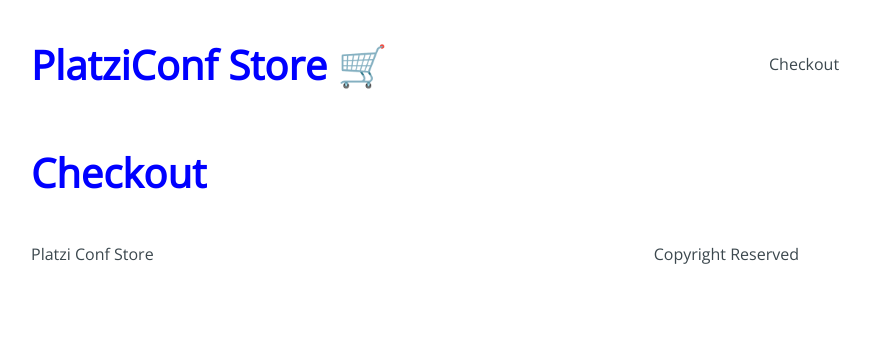
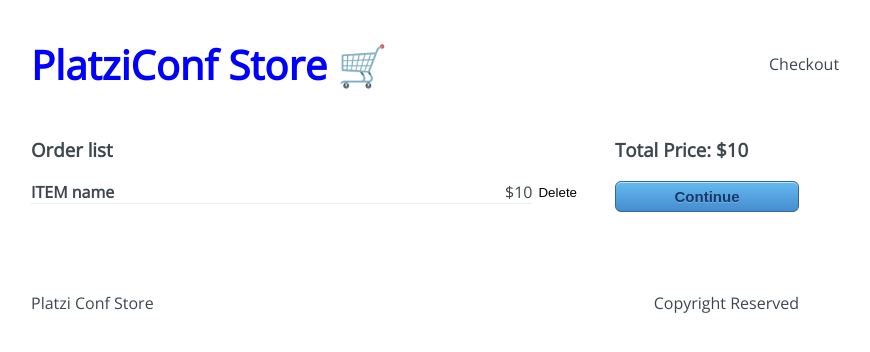
Before and after one commit to zearkiatos/platzi-conf-store-web, a React app: page /checkout in a window 1280 px wide. Shown: the top 352 px of the page, without its empty margins (225-1095 px from the left). Built offline with nearby package versions, Linux system fonts and the light colour scheme.

Commit message:
Building checkout and styles form

```diff
--- a/src/containers/Checkout/index.jsx
+++ b/src/containers/Checkout/index.jsx
@@ -1,9 +1,30 @@
+/* eslint-disable import/no-unresolved */
 /* eslint-disable arrow-body-style */
 /* eslint-disable react/function-component-definition */
 import React from 'react';
+import '@styles/checkout.css';
 
 const Checkout = () => {
-    return <h1>Checkout</h1>
+  return (
+    <div className="checkout">
+      <div className="checkout-content">
+        <h3>Order list</h3>
+        <div className="checkout-item">
+          <div className="checkout-element">
+            <h4>ITEM name</h4>
+            <span>$10</span>
+          </div>
+          <button type="button">Delete</button>
+        </div>
+      </div>
+      <aside className="checkout-sidebar">
+          <h3>
+              Total Price: $10
+          </h3>
+          <button type="button">Continue</button>
+      </aside>
+    </div>
+  );
 };
 
 export default Checkout;
```
Also changed, not shown: 1 other file (tests, documents, lock files or other folders).
